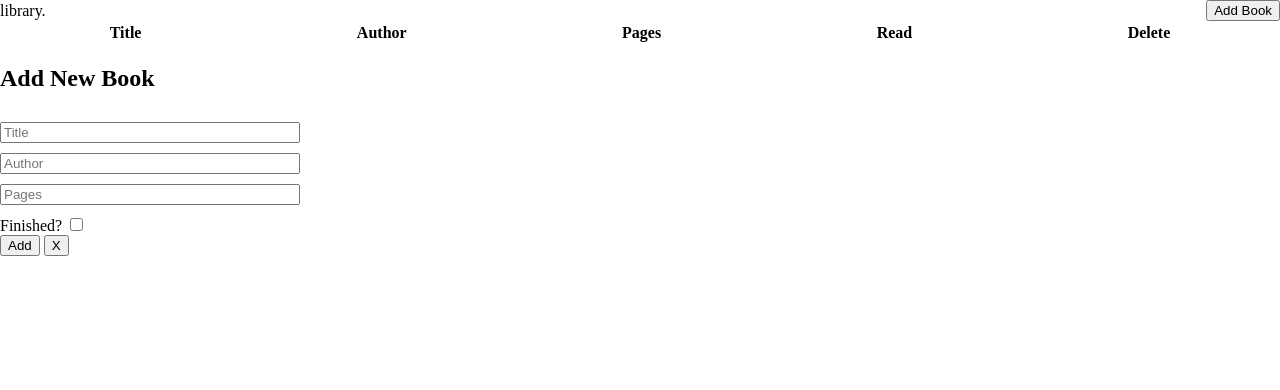
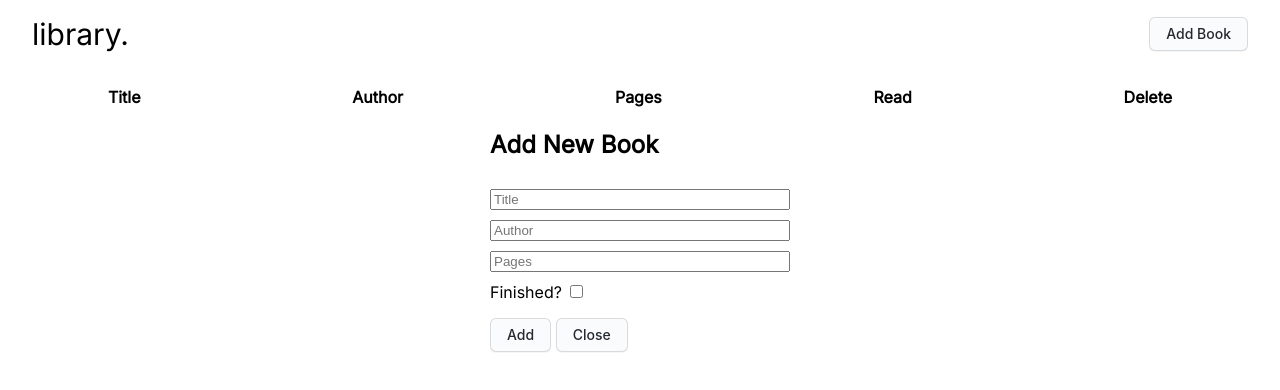
Before and after one commit to semble1/library, a plain HTML site: page index.html in a window 1280 px wide. Both pictures are taken after a click on the button "Add Book". Drawn offline with Linux system fonts and the light colour scheme.

Commit message:
Basic styling added

```diff
--- a/index.html
+++ b/index.html
@@ -5,6 +5,7 @@
     <meta http-equiv="X-UA-Compatible" content="IE=edge">
     <meta name="viewport" content="width=device-width, initial-scale=1.0">
     <link rel="stylesheet" href="styles.css">
+    <link href="https://fonts.googleapis.com/css2?family=Inter&display=swap" rel="stylesheet">
     <script src="script.js" defer></script>
     <title>Library</title>
 </head>
@@ -34,7 +35,7 @@
             </div>
         </form>
         <button id="submit" type="submit">Add</button>
-        <button id="close">X</button>
+        <button id="close">Close</button>
     </div>
 </body>
 </html>
--- a/styles.css
+++ b/styles.css
@@ -1,20 +1,29 @@
 body {
     margin: 0;
     padding: 0;
+    font-family: 'Inter', sans-serif;
 }
 #popup-form {
     display: none;
+    margin: 0 auto;
+    width: 300px;
 }
 form {
     display: flex;
     flex-direction: column;
     width: 300px;
     gap: 10px;
+    margin-bottom: 1rem;
 }
 .header {
     display: flex;
     justify-content: space-between;
     align-items: center;
+    font-size: 30px;
+    margin-top: 1rem;
+    margin-left: 2rem;
+    margin-right: 2rem;
+    margin-bottom: 2rem;
 }
 #table {
     width: 100%
@@ -23,3 +32,53 @@ tr {
     display: flex;
     justify-content: space-around;
 }
+button {
+  appearance: none;
+  background-color: #FAFBFC;
+  border: 1px solid rgba(27, 31, 35, 0.15);
+  border-radius: 6px;
+  box-shadow: rgba(27, 31, 35, 0.04) 0 1px 0, rgba(255, 255, 255, 0.25) 0 1px 0 inset;
+  box-sizing: border-box;
+  color: #24292E;
+  cursor: pointer;
+  display: inline-block;
+  font-family: -apple-system, system-ui, "Segoe UI", Helvetica, Arial, sans-serif, "Apple Color Emoji", "Segoe UI Emoji";
+  font-size: 14px;
+  font-weight: 500;
+  line-height: 20px;
+  list-style: none;
+  padding: 6px 16px;
+  position: relative;
+  transition: background-color 0.2s cubic-bezier(0.3, 0, 0.5, 1);
+  user-select: none;
+  -webkit-user-select: none;
+  touch-action: manipulation;
+  vertical-align: middle;
+  white-space: nowrap;
+  word-wrap: break-word;
+}
+button:hover {
+  background-color: #F3F4F6;
+  text-decoration: none;
+  transition-duration: 0.1s;
+}
+button:disabled {
+  background-color: #FAFBFC;
+  border-color: rgba(27, 31, 35, 0.15);
+  color: #959DA5;
+  cursor: default;
+}
+button:active {
+  background-color: #EDEFF2;
+  box-shadow: rgba(225, 228, 232, 0.2) 0 1px 0 inset;
+  transition: none 0s;
+}
+button:focus {
+  outline: 1px transparent;
+}
+button:before {
+  display: none;
+}
+button:-webkit-details-marker {
+  display: none;
+}
```
